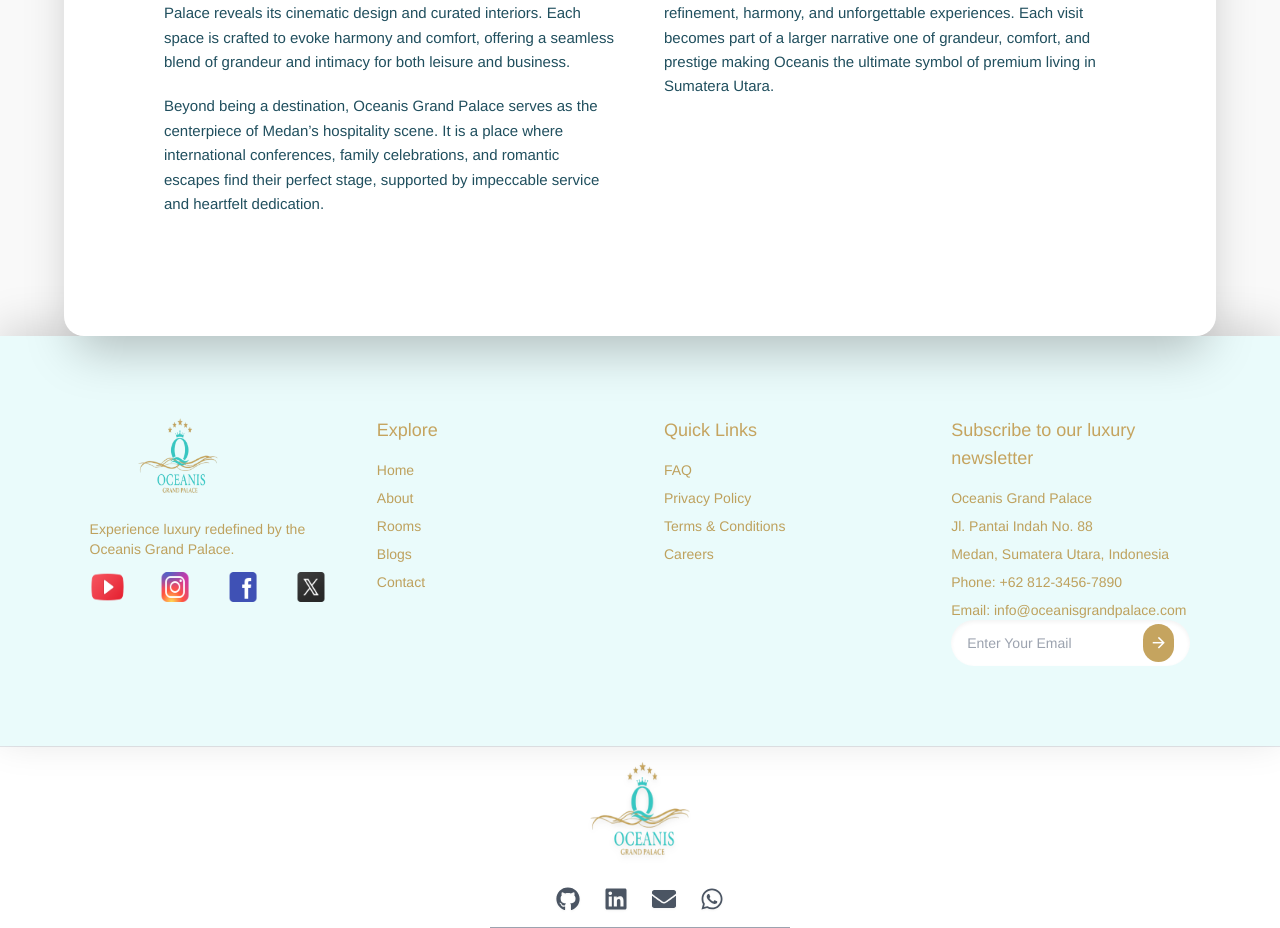
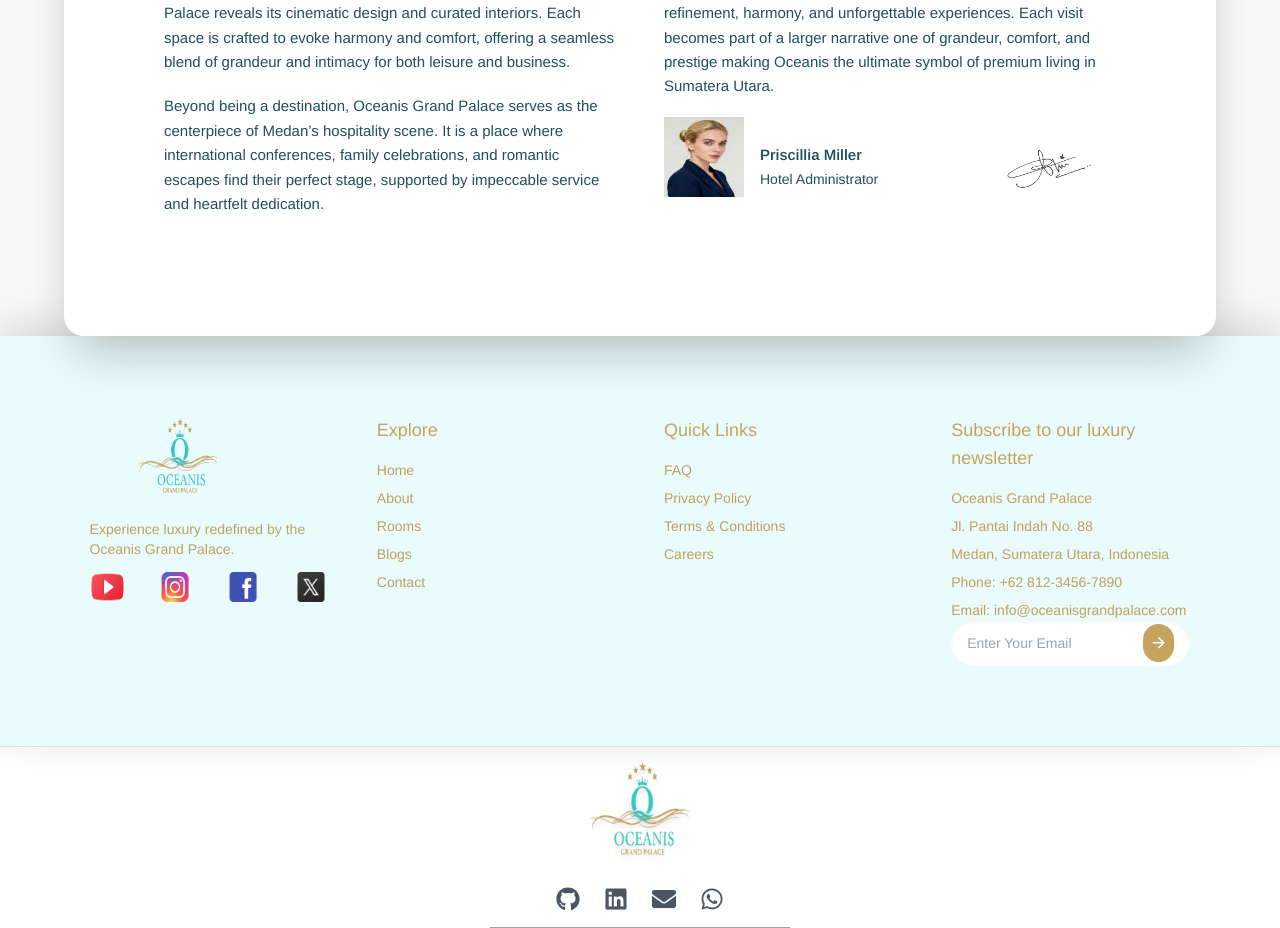
Before and after one commit to YogasWara18/Oceanis-Grand-Palace, a React (Vite) app: page /about in a window 1280 px wide. Shown: the part 1749-2677 px from the top of the page. Built offline with nearby package versions, Linux system fonts and the light colour scheme.

Commit message:
update signature

```diff
--- a/src/Components/Pages/About.jsx
+++ b/src/Components/Pages/About.jsx
@@ -97,6 +97,21 @@
                   of grandeur, comfort, and prestige making Oceanis the ultimate
                   symbol of premium living in Sumatera Utara.
                 </p>
+                <div className="flex flex-col sm:flex-row sm:items-center sm:justify-between gap-4 mt-8">
+                    <div className="flex items-center gap-4">
+                        <img src={authorImg} alt="Emma Millar"
+                        className="w-20 h-20 -mt-5 "
+                        />
+                        <div>
+                            <h4 className="font-semibold text-[var(--color-text)]">
+                                Priscillia Miller
+                            </h4>
+                            <span className="text-sm text-[var(--color-text)]">Hotel Administrator</span>
+                        </div>
+                    </div>
+
+                    <img src={signatureImg} alt="Signature" className="w-32 object-contain" />
+                </div>
               </div>
             </div>
           </div>
```
